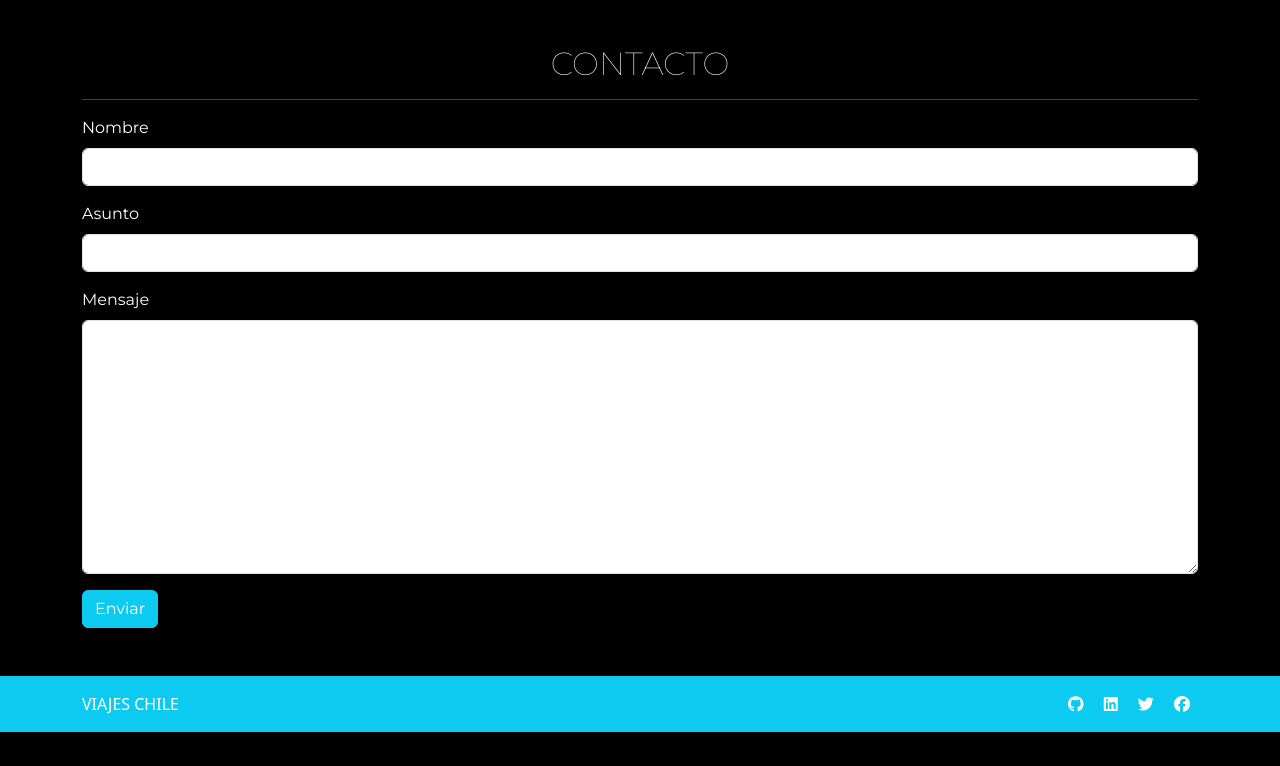
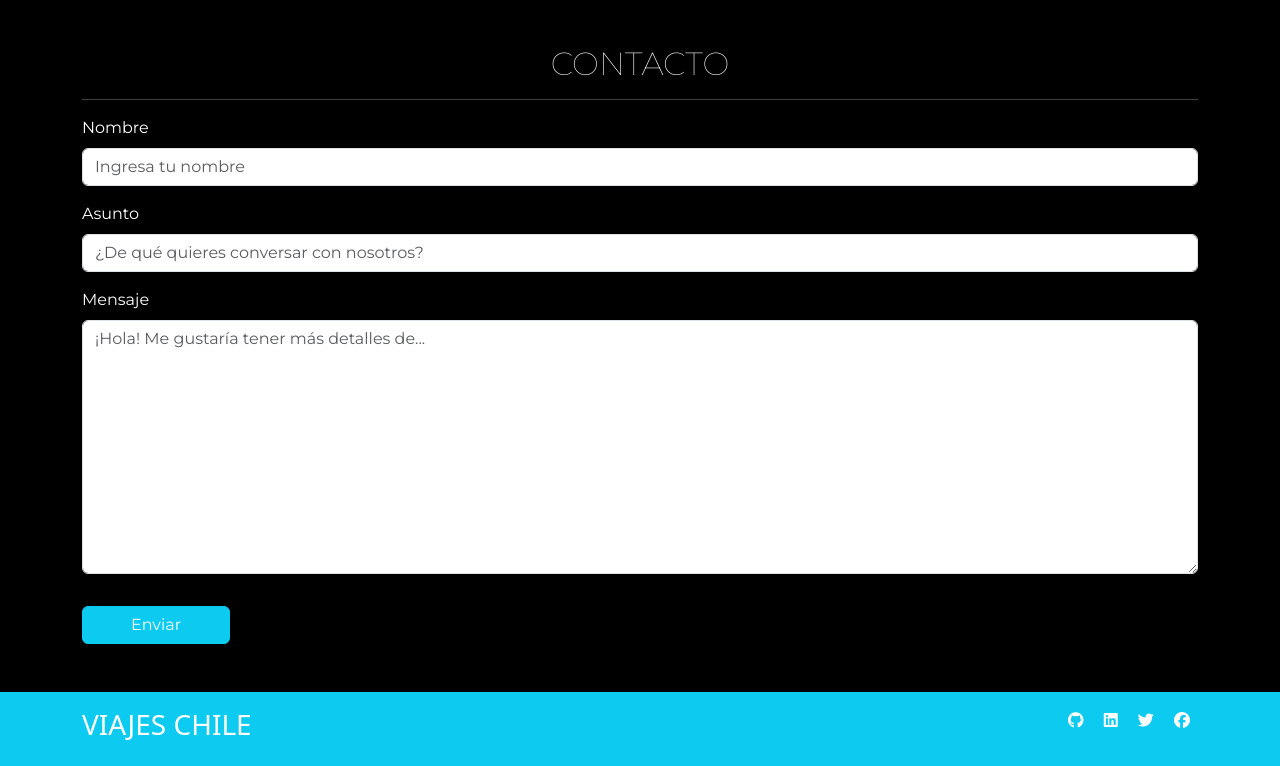
Before and after one commit to pabloarriagadaojeda/ViajesChile, a plain HTML site: page index.html in a window 1280 px wide. Shown: the part 1834-2600 px from the top of the page. Before the commit the page ends 2566 px from the top, so only its background shows below. Drawn offline with nearby package versions, Linux system fonts and the light colour scheme.

Commit message:
Mejoras en UX

```diff
--- a/assets/js/script.js
+++ b/assets/js/script.js
@@ -1,6 +1,6 @@
 $(document).ready(function () {
     $("#enviarCorreo").click(function () {
-        alert("El correo fue enviado correctamente...");
+        alert("Mensaje enviado correctamente, te estaremos contactando pronto. ¡Buen día!");
     });
 
 
--- a/index.html
+++ b/index.html
@@ -31,7 +31,7 @@
     <!--Barra de navegación-->
     <nav class="navbar navbar-expand-lg navbar-dark fixed-top">
         <div class="container-fluid">
-            <a class="navbar-brand" href="#">
+            <a class="navbar-brand" href="https://www.conaf.cl/" target="_blank">
                 <img src="assets/img/viajes.svg" alt="Logo" width="30" height="24"
                     class="d-inline-block align-text-top">
                 ViajesChile
@@ -211,18 +211,18 @@
 
         <div class="mb-3">
             <label for="exampleFormControlInput1" class="form-label">Nombre</label>
-            <input type="email" class="form-control" id="exampleFormControlInput1">
+            <input type="email" class="form-control" id="exampleFormControlInput1" placeholder="Ingresa tu nombre">
         </div>
         <div class="mb-3">
             <label for="exampleFormControlInput1" class="form-label">Asunto</label>
-            <input type="text" class="form-control" id="exampleFormControlInput2">
+            <input type="text" class="form-control" id="exampleFormControlInput2" placeholder="¿De qué quieres conversar con nosotros?">
         </div>
         <div class="mb-3">
             <label for="exampleFormControlTextarea1" class="form-label">Mensaje</label>
-            <textarea class="form-control" id="exampleFormControlTextarea1" rows="10"></textarea>
+            <textarea class="form-control" id="exampleFormControlTextarea1" rows="10" placeholder="¡Hola! Me gustaría tener más detalles de..."></textarea>
         </div>
         <div class="text-start">
-            <button id="enviarCorreo" type="submit" class="btn btn-info text-white">Enviar</button>
+            <button id="enviarCorreo" type="submit" class="btn btn-info text-white mt-3 px-5" data-bs-toggle="tooltip" title="Envía tu mensaje">Enviar</button>
         </div>
     </section>
 
@@ -230,7 +230,7 @@
     <footer class="bg-info text-center text-lg-start">
         <div class="container d-flex justify-content-between py-3">
             <div class="align-self-center">
-                <span>VIAJES CHILE</span>
+                <h3>VIAJES CHILE</h3>
             </div>
             <div>
                 <a href="https://www.github.com" target="_blank" class="text-white mx-2"><i
```
